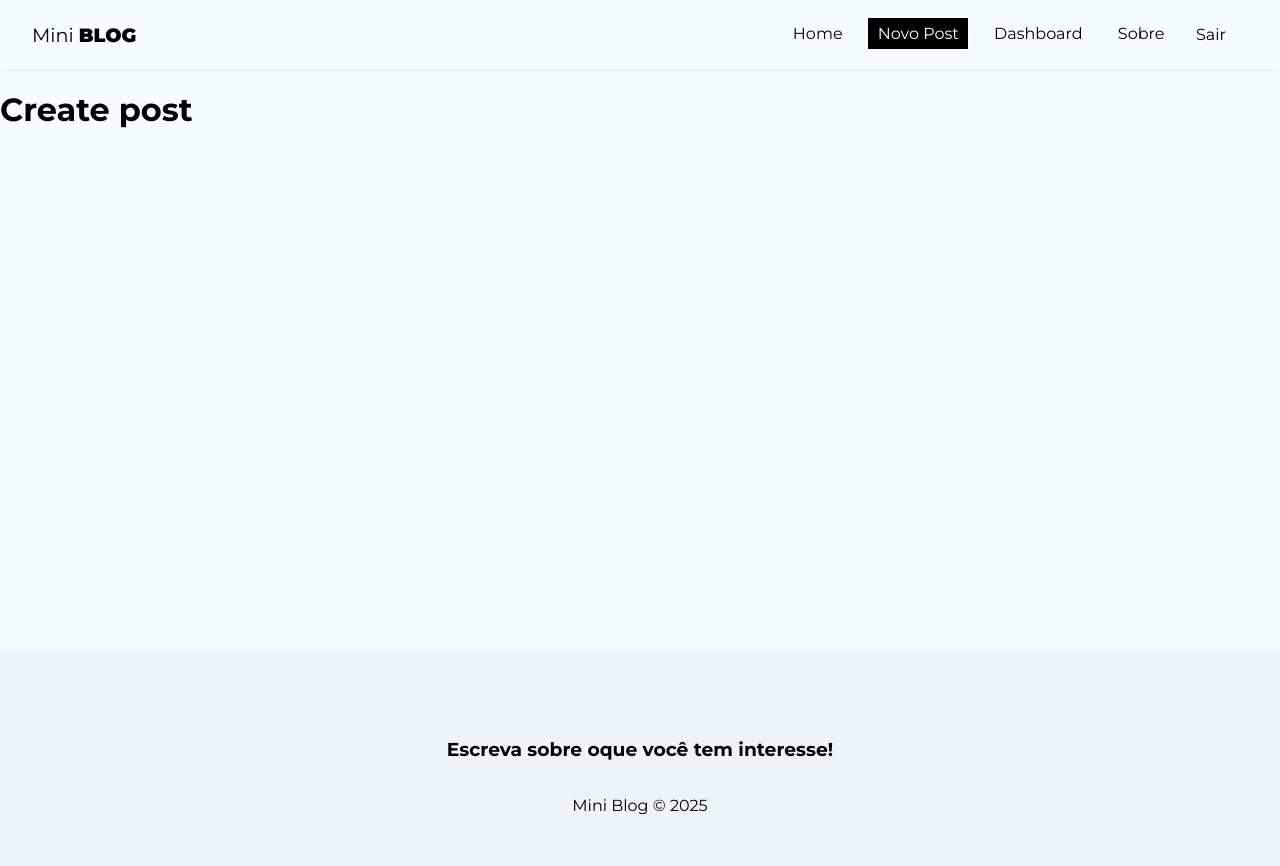
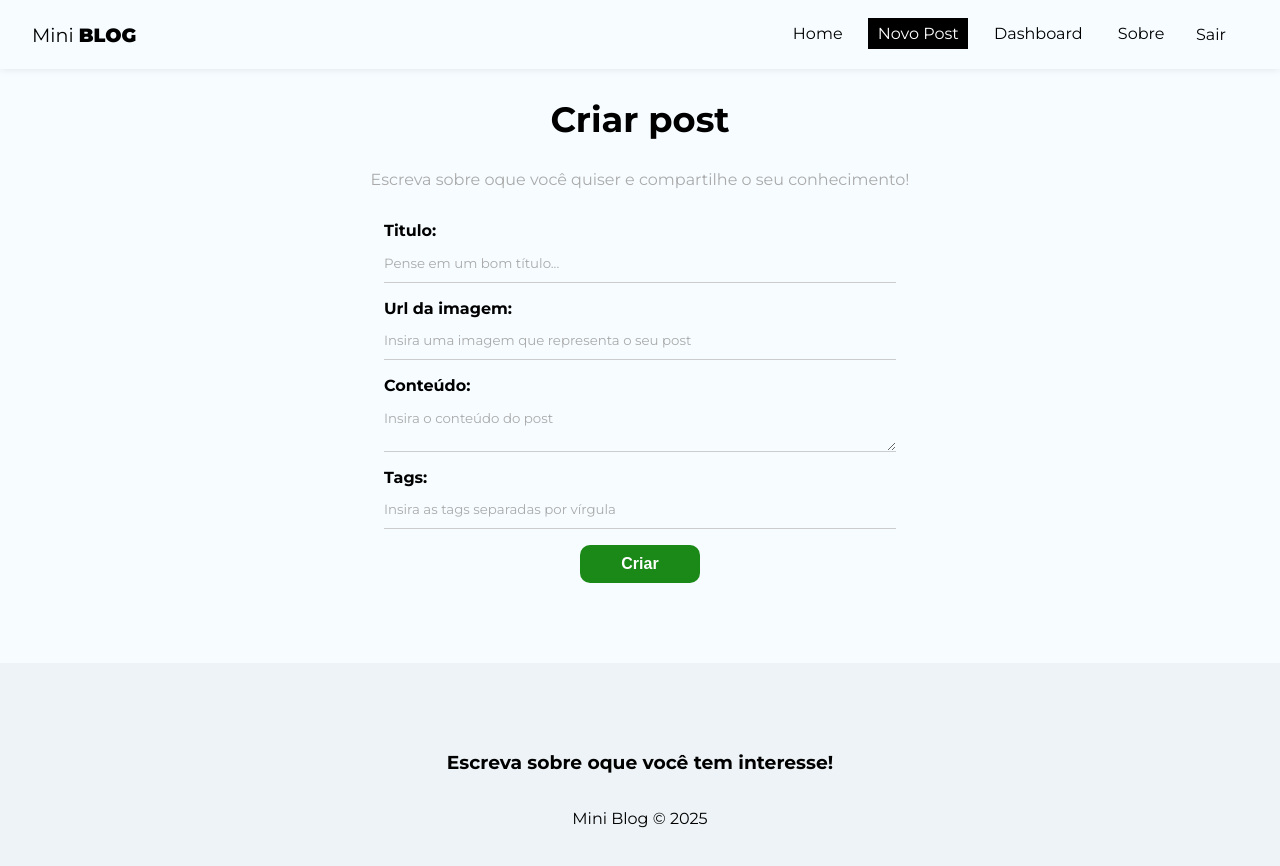
Before and after one commit to Viniciusrodd/Art_Gallery, a React (Vite) app: page /posts/create in a window 1280 px wide. Shown: the top 866 px of the page. Built offline with nearby package versions, Linux system fonts and the light colour scheme; no server answers; sample sign-in values are in the browser's storage; a web font is replaced by a local one.

Commit message:
Estruturação da página de criação de post

```diff
--- a/src/App.jsx
+++ b/src/App.jsx
@@ -26,13 +26,13 @@
     const [ user, setUser ] = useState(undefined);
     const { auth } = useAuthentication();
 
+
     // check user authentication
     useEffect(() => {
         onAuthStateChanged(auth, (userReturn) => {
             setUser(userReturn);
         })
     }, [ auth ]);
-    //console.log('usuario: ',user)
 
     // check user not authenticated
     if(user === undefined){
--- a/src/pages/CreatePost/CreatePost.jsx
+++ b/src/pages/CreatePost/CreatePost.jsx
@@ -2,10 +2,54 @@
 // css
 import styles from './CreatePost.module.css';
 
+// hooks
+import { useState } from 'react';
+import { useNavigate } from 'react-router-dom';
+import { useAuthValue } from '../../context/AuthContext'; // Auth Context
+
 const CreatePost = () => {
+    const [ title, setTitle ] = useState('');
+    const [ image, setImage ] = useState('');
+    const [ body, setBody ] = useState('');
+    const [ tags, setTags ] = useState([]);
+    const [ formError, setFormError ] = useState('');
+
+    const handleSubmit = (e) =>{
+        e.preventDefault();
+    };
+
     return (
-        <div>
-            <h1>Create post</h1>
+        <div className={ styles.create_post }>
+            <h2>Criar post</h2>
+            <p>Escreva sobre oque você quiser e compartilhe o seu conhecimento!</p>
+
+            <form onSubmit={ handleSubmit }>
+                <label>
+                    <span>Titulo: </span>
+                    <input type="text" name="title" required placeholder='Pense em um bom título...'
+                    onChange={ (e) => setTitle(e.target.value) } value={ title } />
+                </label>
+
+                <label>
+                    <span>Url da imagem: </span>
+                    <input type="text" name="image" required placeholder='Insira uma imagem que representa o seu post'
+                    onChange={ (e) => setImage(e.target.value) } value={ image } />
+                </label>
+
+                <label>
+                    <span>Conteúdo: </span>
+                    <textarea name='body' required placeholder='Insira o conteúdo do post'
+                    onChange={ (e) => setBody(e.target.value) } value={ body } ></textarea>
+                </label>
+
+                <label>
+                    <span>Tags: </span>
+                    <input type="text" name="tags" required placeholder='Insira as tags separadas por vírgula'
+                    onChange={ (e) => setTags(e.target.value) } value={ tags } />
+                </label>
+
+                <button className='btn'>Criar</button>
+            </form>
         </div>
     );
 };
--- a/src/pages/CreatePost/CreatePost.module.css
+++ b/src/pages/CreatePost/CreatePost.module.css
@@ -1 +1,14 @@
 @charset "UTF-8";
+
+.create_post {
+    text-align: center;
+}
+
+.create_post h2 {
+    font-size: 2.2em;
+}
+
+.create_post p {
+    color: #aaa;
+    margin-bottom: 2em;
+}
```
